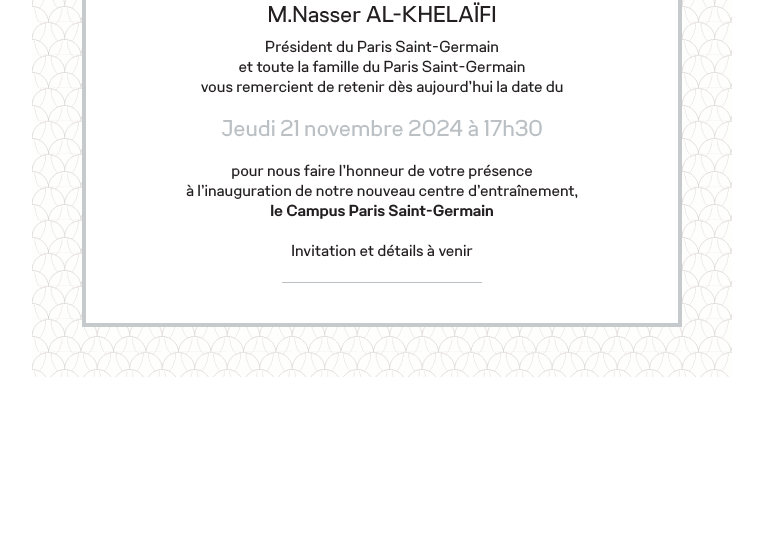
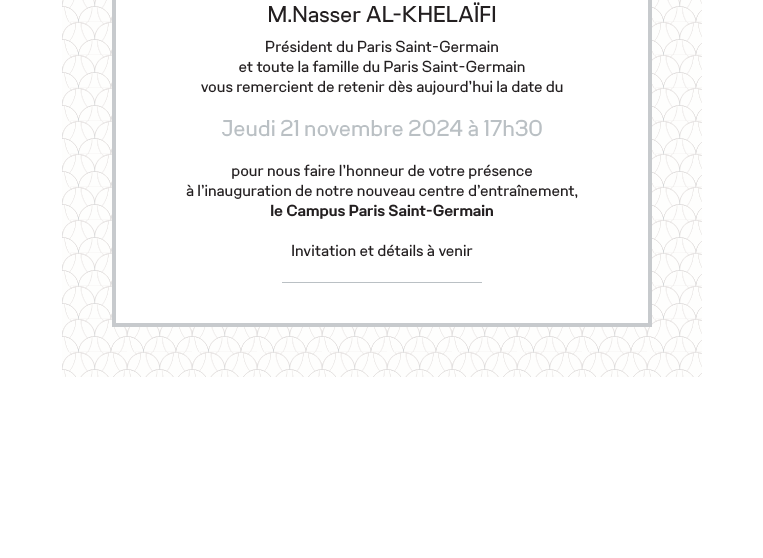
Before and after one commit to tdy81/test, a plain HTML site: page index.html in a window 1280 px wide. Shown: the part 242-800 px from the top of the page, without its empty margins (258-1021 px from the left). Drawn offline with Linux system fonts and the light colour scheme.

Commit message:
vlm version outlook test

```diff
--- a/index.html
+++ b/index.html
@@ -118,9 +118,16 @@
 
                 <table width="640" cellpadding="0" cellspacing="0" border="0" class="wrapper" bgcolor="#eeeeee">
                     <tr>
-                      <td align="center" style="padding: 50px; background-image: url('https://tdy81.github.io/test/img/pat.png'); background-repeat: repeat; background-position: left top;">
+                      <td align="center" bgcolor="#eeeeee" background="https://tdy81.github.io/test/img/pat.png" style="padding: 50px; background-image: url('https://tdy81.github.io/test/img/pat.png'); background-repeat: repeat; background-position: left top;">
 
-                        <table width="600" cellpadding="0" cellspacing="0" border="0" class="wrapper" bgcolor="#FFFFFF">
+                        <!--[if gte mso 9]>
+                        <v:rect xmlns:v="urn:schemas-microsoft-com:vml" fill="true" stroke="false" style="mso-width-percent:1000;">
+                          <v:fill type="tile" src="https://tdy81.github.io/test/img/pat.png" color="#eeeeee" />
+                          <v:textbox style="mso-fit-shape-to-text:true" inset="0,0,0,0">
+                        <![endif]-->
+                        <div>
+
+                        <table width="540" cellpadding="0" cellspacing="0" border="0" class="wrapper" bgcolor="#FFFFFF">
                           <tr>
                             <td align="center" style="border: solid 4px #c7cacd; padding: 20px; text-align: center;">
 
@@ -188,6 +195,12 @@
                           </tr>
                         </table>
 
+                        </div>
+                        <!--[if gte mso 9]>
+                          </v:textbox>
+                        </v:rect>
+                        <![endif]-->
+
                       </td>
                     </tr>
                   </table>
```
